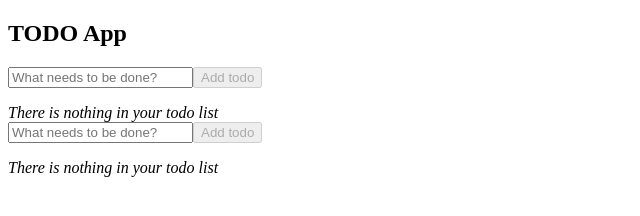
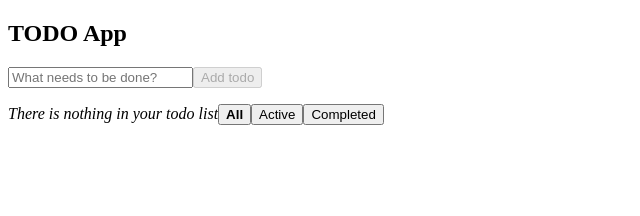
Before and after one commit to danilofes/domb.js, a website built with webpack: page public/index.html in a window 1280 px wide. Shown: the whole page, without its empty margins (0-640 px from the left). Built offline with nearby package versions, Linux system fonts and the light colour scheme.

Commit message:
Add filters to todo app

```diff
--- a/public/index.html
+++ b/public/index.html
@@ -4,6 +4,12 @@
 
 <head>
   <meta charset="utf-8">
+
+  <style>
+    button.active {
+      font-weight: bold;
+    }
+  </style>
 
   <title>Dreact</title>
 </head>
--- a/src/dnodes/ElementNode.ts
+++ b/src/dnodes/ElementNode.ts
@@ -74,6 +74,11 @@ export class ElementNode<K extends keyof HTMLElementTagNameMap> implements DNode
     this.eventListeners[type] = listener;
     return this;
   }
+
+  conditionalClass(cssClass: string, condition: IVal<boolean>): this {
+    this.optionalClasses[cssClass] = condition;
+    return this;
+  }
 }
 
 export class InputNode extends ElementNode<'input'> {
--- a/src/examples/todoApp2.ts
+++ b/src/examples/todoApp2.ts
@@ -1,28 +1,43 @@
 import { DNode, If, Input, El, Repeat } from '../dnodes/dnodes';
-import { Var, template } from '../vars/vars';
-import { isEmpty, arrayReplaceAt, arrayRemoveAt } from '../vars/util';
+import { Var, template, filterVals, IVal } from '../vars/vars';
+import { isEmpty, arrayReplaceAt, arrayRemoveAt, isEqualTo } from '../vars/util';
 
 interface TodoItem {
   done: boolean,
   description: string
 }
 
+type TodoPredicate = (todo: TodoItem) => boolean;
+
 export function todoApp2(): DNode {
   const
+    showAll: TodoPredicate = () => true,
+    showActive: TodoPredicate = todo => !todo.done,
+    showCompleted: TodoPredicate = todo => todo.done;
+
+  const
     todoInput = Var(''),
-    todoList = Var<TodoItem[]>([]);
+    todoList = Var<TodoItem[]>([]),
+    currentFilter = Var(showAll),
+    filteredTodoList = filterVals(todoList, currentFilter, (todo, predicate) => predicate(todo));
 
   function addTodo() {
     todoList.setValue([...todoList.value, { done: false, description: todoInput.value }]);
     todoInput.setValue('');
   }
 
-  function toggleTodo(index: number, checked: boolean) {
-    todoList.setValue(arrayReplaceAt(todoList.value, index, { ...todoList.value[index], done: checked }));
+  function toggleTodo(todo: IVal<TodoItem>) {
+    return (checked: boolean) => {
+      const index = todoList.value.indexOf(todo.value);
+      todoList.setValue(arrayReplaceAt(todoList.value, index, { ...todoList.value[index], done: checked }));
+    }
   }
 
-  function deleteTodo(index: number) {
-    todoList.setValue(arrayRemoveAt(todoList.value, index));
+  function deleteTodo(todo: IVal<TodoItem>) {
+    return () => {
+      const index = todoList.value.indexOf(todo.value);
+      todoList.setValue(arrayRemoveAt(todoList.value, index));
+    }
   }
 
   return El('div').children(
@@ -36,16 +51,31 @@ export function todoApp2(): DNode {
         El('button').text('Add todo').attributes({ 'disabled': todoInput.map(isEmpty) })
       ),
     El('ul').children(
-      Repeat(todoList, (todo, index) =>
+      Repeat(filteredTodoList, (todo, index) =>
         El('li').children(
-          Input('checkbox').checked(todo.$.done, checked => toggleTodo(index, checked)),
+          Input('checkbox').checked(todo.$.done, toggleTodo(todo)),
           El('span').text(todo.$.description),
           El('button').text('x')
-            .on('click', () => deleteTodo(index))
+            .on('click', deleteTodo(todo))
         ))
     ),
-    If(todoList.map(isEmpty),
+    El('div').children(
+      TotalCount(),
+      FilterButton('All', showAll),
+      FilterButton('Active', showActive),
+      FilterButton('Completed', showCompleted)
+    )
+  );
+
+  function TotalCount() {
+    return If(todoList.map(isEmpty),
       El('em').text('There is nothing in your todo list'),
-      El('div').text(template`There are ${todoList.$.length.map(String)} items in your todo list`)),
-  );
+      El('span').text(template`There are ${todoList.$.length.map(String)} items in your todo list`))
+  }
+
+  function FilterButton(text: string, predicate: TodoPredicate) {
+    return El('button').text(text)
+      .conditionalClass('active', currentFilter.map(isEqualTo(predicate)))
+      .on('click', () => currentFilter.setValue(predicate))
+  }
 }
--- a/src/index.ts
+++ b/src/index.ts
@@ -3,6 +3,6 @@ import { todoApp } from './examples/todoApp';
 import { todoApp2 } from './examples/todoApp2';
 
 
-mount(todoApp(), document.getElementById('todoApp')!);
+//mount(todoApp(), document.getElementById('todoApp')!);
 
 mount(todoApp2(), document.getElementById('todoApp2')!);
--- a/src/vars/DerivedVal.ts
+++ b/src/vars/DerivedVal.ts
@@ -1,10 +1,10 @@
 import { IVal, IOnChange } from "./vars-api";
 import { AbstractVal } from "./AbstractVal";
 
-export abstract class DerivedVal<T, U> extends AbstractVal<U> {
+export class DerivedVal<U> extends AbstractVal<U> {
   private cachedValue: U;
 
-  constructor(private vals: IVal<T>[], private computeValue: (vals: T[]) => U) {
+  constructor(private vals: IVal<any>[], private computeValue: (vals: any[]) => U) {
     super();
     this.cachedValue = computeValue(vals.map(iVal => iVal.value));
   }
--- a/src/vars/TemplateVal.ts
+++ b/src/vars/TemplateVal.ts
@@ -1,7 +1,7 @@
 import { IVal } from "./vars-api";
 import { DerivedVal } from "./DerivedVal";
 
-export class TemplateVal extends DerivedVal<string, string> {
+export class TemplateVal extends DerivedVal<string> {
   constructor(private strings: TemplateStringsArray, vals: IVal<string>[]) {
     super(vals, values => applyTemplateVals(strings, values));
   }
--- a/src/vars/vars.ts
+++ b/src/vars/vars.ts
@@ -3,6 +3,7 @@ import { SimpleVar } from "./SimpleVar";
 import { MutableArrayVar } from "./MutableArrayVar";
 import { TemplateVal } from "./TemplateVal";
 import { ConstVal } from "./ConstVal";
+import { DerivedVal } from "./DerivedVal";
 
 export * from "./vars-api";
 
@@ -28,3 +29,11 @@ export function forEach<T>(vars: IVars<T>, consumer: (item: IVar<T>, index: IVal
     consumer(vars.itemAt(i), vars.indexValAt(i));
   }
 }
+
+export function filterVals<E, F>(vals: IVal<E[]>, filterData: IVal<F>, predicateFn: (item: E, filterData: F) => boolean): IVal<E[]> {
+  return new DerivedVal<E[]>([vals, filterData], tuple => {
+    const items = tuple[0] as E[];
+    const filterData = tuple[1] as F;
+    return items.filter(item => predicateFn(item, filterData));
+  });
+}
```
